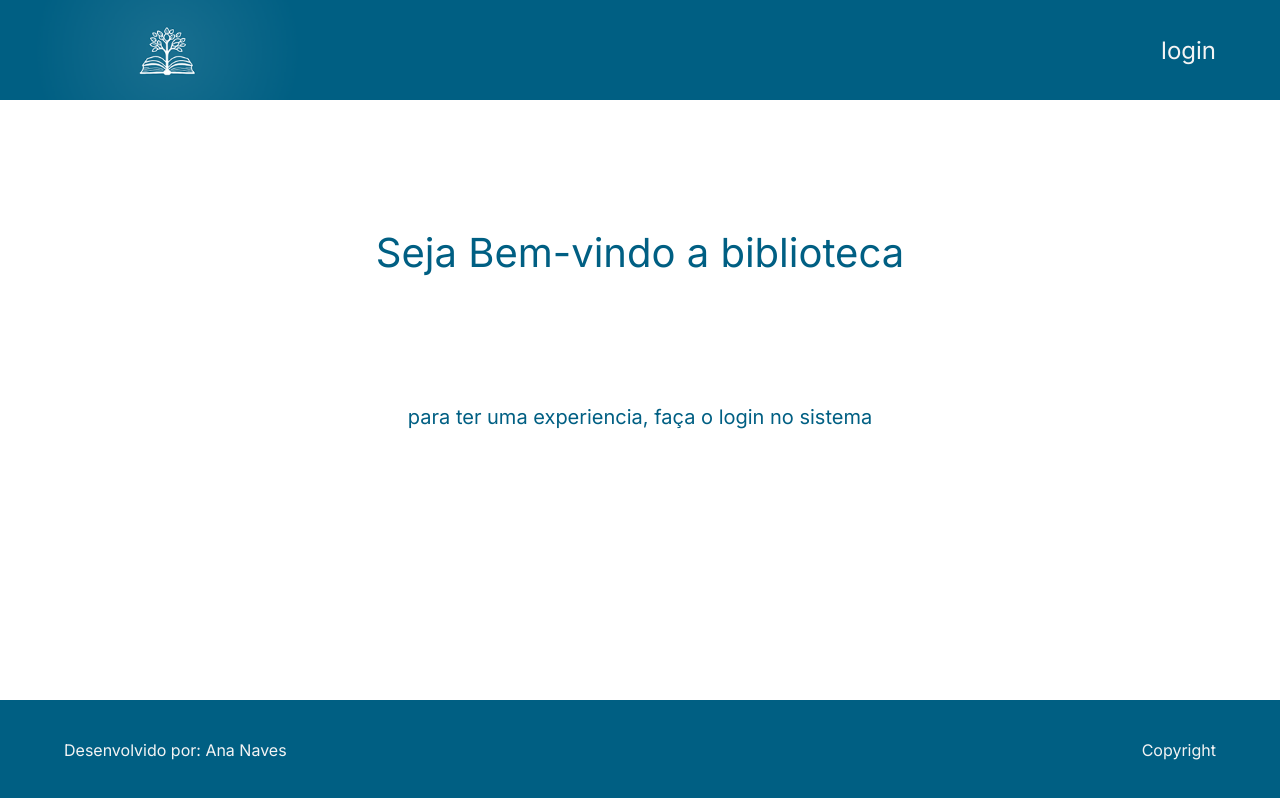
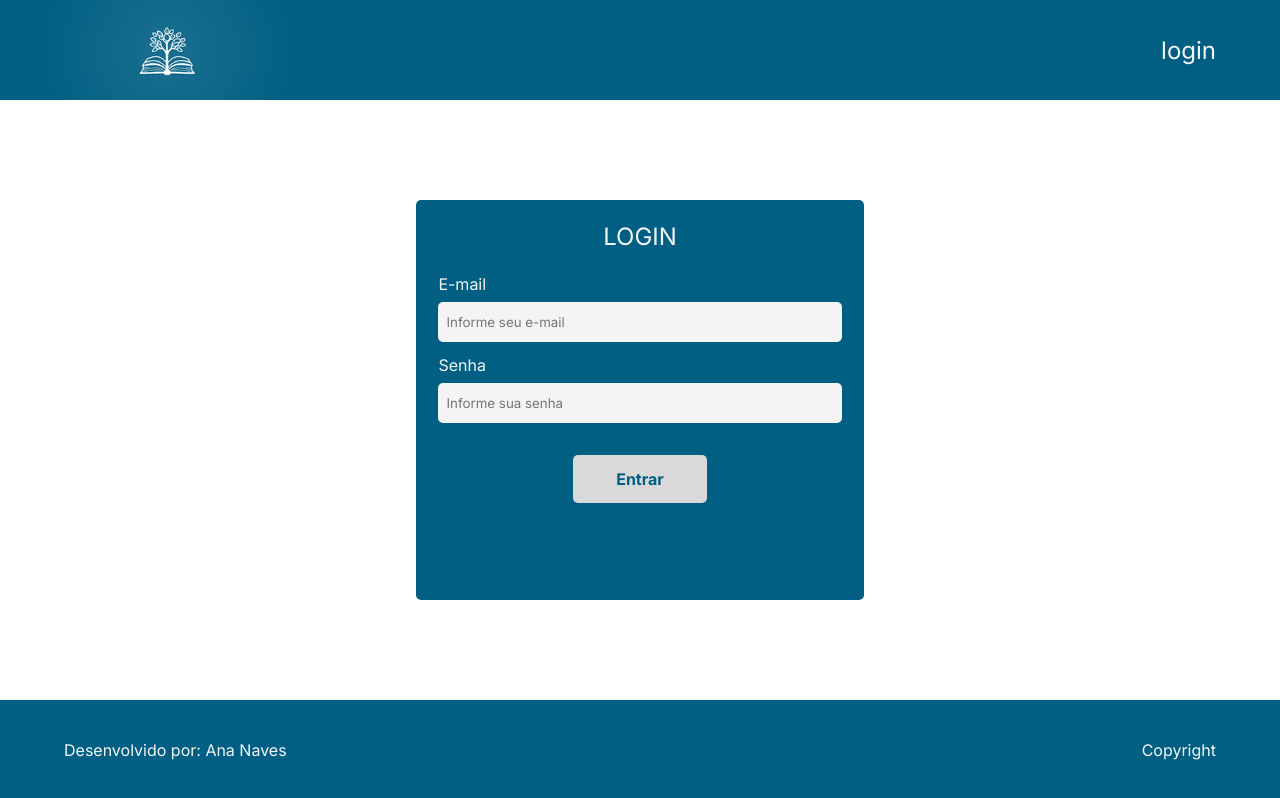
Before and after one commit to ananaves/pgboasvindas-react, a React (Vite) app: page /login in a window 1280 px wide. Built offline with nearby package versions, Linux system fonts and the light colour scheme.

Commit message:
criando rotas e lincondo-as

```diff
--- a/package.json
+++ b/package.json
@@ -11,7 +11,8 @@
   },
   "dependencies": {
     "react": "^19.0.0",
-    "react-dom": "^19.0.0"
+    "react-dom": "^19.0.0",
+    "react-router-dom": "^7.4.1"
   },
   "devDependencies": {
     "@eslint/js": "^9.21.0",
--- a/src/App.tsx
+++ b/src/App.tsx
@@ -1,12 +1,12 @@
 import './App.css'
-import PHome from './assets/Pages/PHome/PHome';
+import AppRoutes from './routes';
 
 function App() {
   return(
     <>
-      <PHome/>
+     <AppRoutes/>
     </>
-  )
+  );
 }
 
 export default App;
--- /dev/null
+++ b/src/appConfig.ts
@@ -0,0 +1,6 @@
+const APP_ROUTES = {
+    ROUTE_HOME:'/',
+    ROUTE_LOGIN:'/login'
+}
+
+export {APP_ROUTES}
--- a/src/components/Cabecalho/cabecalho.module.css
+++ b/src/components/Cabecalho/cabecalho.module.css
@@ -7,7 +7,13 @@
     align-items: center;
 }
 
-.cabecalho img {
+a {
+    height: 100%;
+    display: flex;
+    justify-content: center;
+    align-items: center;
+}
+img{
     height: 100%;
 }
 
--- a/src/components/Cabecalho/cabecalho.tsx
+++ b/src/components/Cabecalho/cabecalho.tsx
@@ -1,12 +1,16 @@
 import estilo from './cabecalho.module.css';
 import logotipo from '../../assets/logotipo.png';
+import { APP_ROUTES } from '../../appConfig';
 
 
 function Cabecalho() {
     return(
         <header className={estilo.cabecalho}>
-            <img src={logotipo} alt="logotipo" />
-            <a href='#'>login</a>
+            <a href={APP_ROUTES.ROUTE_HOME}
+                className='logoImg'>
+                <img src={logotipo} alt="logotipo" />
+            </a>
+            <a href={APP_ROUTES.ROUTE_LOGIN}>login</a>
         </header>
     );
 }
--- /dev/null
+++ b/src/routes.tsx
@@ -0,0 +1,17 @@
+import { BrowserRouter, Route, Routes } from "react-router-dom";
+import PHome from "./assets/Pages/PHome/PHome";
+import PLogin from "./assets/Pages/PLogin/PLogin";
+import { APP_ROUTES } from "./appConfig";
+
+function AppRoutes() {
+    return (
+        <BrowserRouter>
+        <Routes>
+            <Route path={APP_ROUTES.ROUTE_HOME} element={<PHome/>}/>
+            <Route path={APP_ROUTES.ROUTE_LOGIN} element={<PLogin/>}/>
+        </Routes>
+        </BrowserRouter>
+    );
+}
+
+export default AppRoutes;
```
Also changed, not shown: 1 other file (tests, documents, lock files or other folders).
